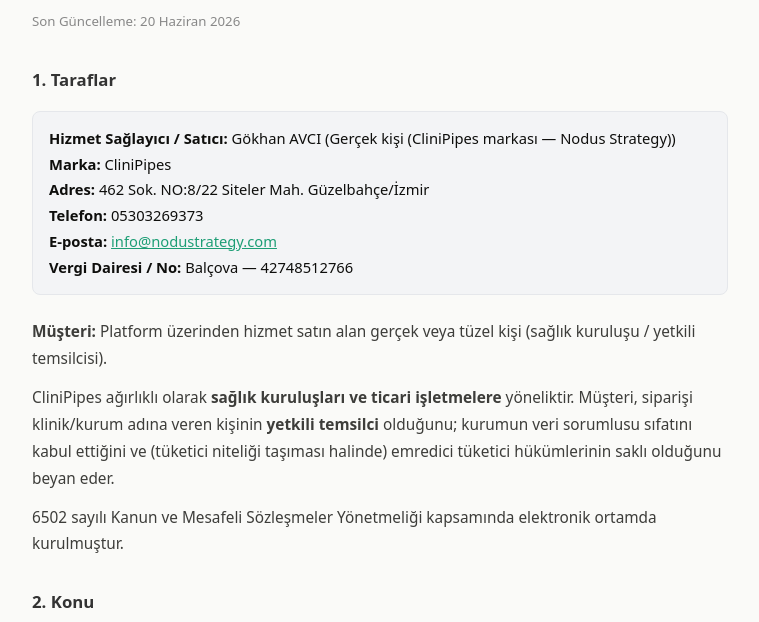
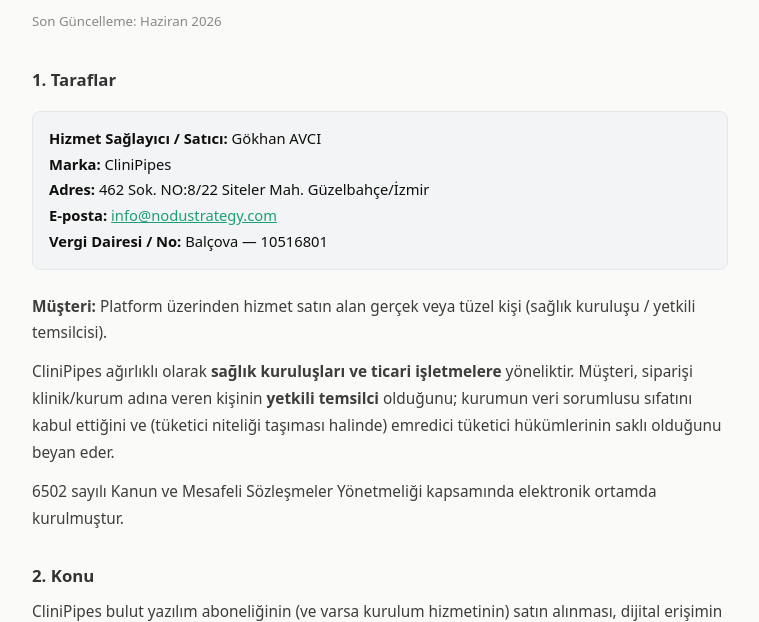
Before and after one commit to avciavcig/clinipipes-landing, a website: page mesafeli-satis.html in a window 1280 px wide. Shown: the part 171-793 px from the top of the page, without its empty margins (260-1019 px from the left). Drawn offline with Linux system fonts and the light colour scheme.

Commit message:
Admin: rebuild legal pages

```diff
--- a/mesafeli-satis.html
+++ b/mesafeli-satis.html
@@ -1,8 +1,8 @@
 <!DOCTYPE html><html lang="tr"><head><meta charset="UTF-8"><meta name="viewport" content="width=device-width,initial-scale=1.0"><title>Mesafeli Hizmet Sözleşmesi — CliniPipes</title><style>*{box-sizing:border-box;margin:0;padding:0}body{font-family:system-ui,-apple-system,sans-serif;font-size:.96rem;background:#FAFAF8;color:#0E0E0C;line-height:1.75}.container{max-width:760px;margin:0 auto;padding:4rem 2rem}h1{font-size:1.9rem;margin-bottom:.4rem;font-weight:700}h2{font-size:1.05rem;font-weight:600;margin:1.8rem 0 .5rem;color:#333}h3{font-size:.98rem;font-weight:600;margin:1.2rem 0 .4rem;color:#444}p,li{margin-bottom:.75rem;color:#3D3D3A}ul{padding-left:1.4rem;margin-bottom:1rem}a{color:#1D9E75}.back{display:inline-block;margin-bottom:2rem;color:#1D9E75;text-decoration:none;font-size:.88rem}.date{color:#888;font-size:.83rem;margin-bottom:2rem;display:block}.seller-box,.role-box{background:#f3f4f6;border:1px solid #e5e7eb;border-radius:8px;padding:14px 16px;margin:1rem 0 1.5rem;font-size:.92rem}.legal-table{width:100%;border-collapse:collapse;margin:1rem 0;font-size:.88rem}.legal-table th,.legal-table td{border:1px solid #e5e7eb;padding:8px 10px;text-align:left;vertical-align:top}.legal-table th{background:#f9fafb}hr{border:none;border-top:1px solid #e5e7eb;margin:1.5rem 0}</style></head><body><div class="container"><a href="/" class="back">← Ana Sayfa</a>
 <h1>Mesafeli Hizmet Sözleşmesi</h1>
-<p class="date">Son Güncelleme: 20 Haziran 2026</p>
+<p class="date">Son Güncelleme: Haziran 2026</p>
 <h2>1. Taraflar</h2>
-<div class="seller-box"><strong>Hizmet Sağlayıcı / Satıcı:</strong> Gökhan AVCI (Gerçek kişi (CliniPipes markası — Nodus Strategy))<br><strong>Marka:</strong> CliniPipes<br><strong>Adres:</strong> 462 Sok. NO:8/22 Siteler Mah. Güzelbahçe/İzmir<br><strong>Telefon:</strong> 05303269373<br><strong>E-posta:</strong> <a href="mailto:info@nodustrategy.com">info@nodustrategy.com</a><br><strong>Vergi Dairesi / No:</strong> Balçova — 42748512766<br></div>
+<div class="seller-box"><strong>Hizmet Sağlayıcı / Satıcı:</strong> Gökhan AVCI<br><strong>Marka:</strong> CliniPipes<br><strong>Adres:</strong> 462 Sok. NO:8/22 Siteler Mah. Güzelbahçe/İzmir <br><strong>E-posta:</strong> <a href="mailto:info@nodustrategy.com">info@nodustrategy.com</a><br><strong>Vergi Dairesi / No:</strong> Balçova  — 10516801<br></div>
 <p><strong>Müşteri:</strong> Platform üzerinden hizmet satın alan gerçek veya tüzel kişi (sağlık kuruluşu / yetkili temsilcisi).</p>
 
 <p>CliniPipes ağırlıklı olarak <strong>sağlık kuruluşları ve ticari işletmelere</strong> yöneliktir. Müşteri, siparişi klinik/kurum adına veren kişinin <strong>yetkili temsilci</strong> olduğunu; kurumun veri sorumlusu sıfatını kabul ettiğini ve (tüketici niteliği taşıması halinde) emredici tüketici hükümlerinin saklı olduğunu beyan eder.</p>
```
